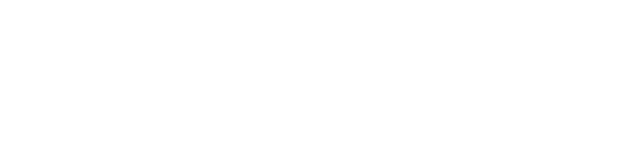
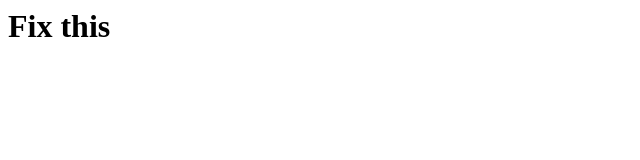
Before and after one commit to rime1014/Intro_git, a plain HTML site: page index.html in a window 1280 px wide. Shown: the whole page, without its empty margins (0-640 px from the left). Drawn offline with Linux system fonts and the light colour scheme.

Commit message:
fixed bug in index.html

```diff
--- a/index.html
+++ b/index.html
@@ -2,5 +2,6 @@
 <head>
 </head>
 <body>
+	<h1> Fix this </h1>
 </body>
 </html>
```
